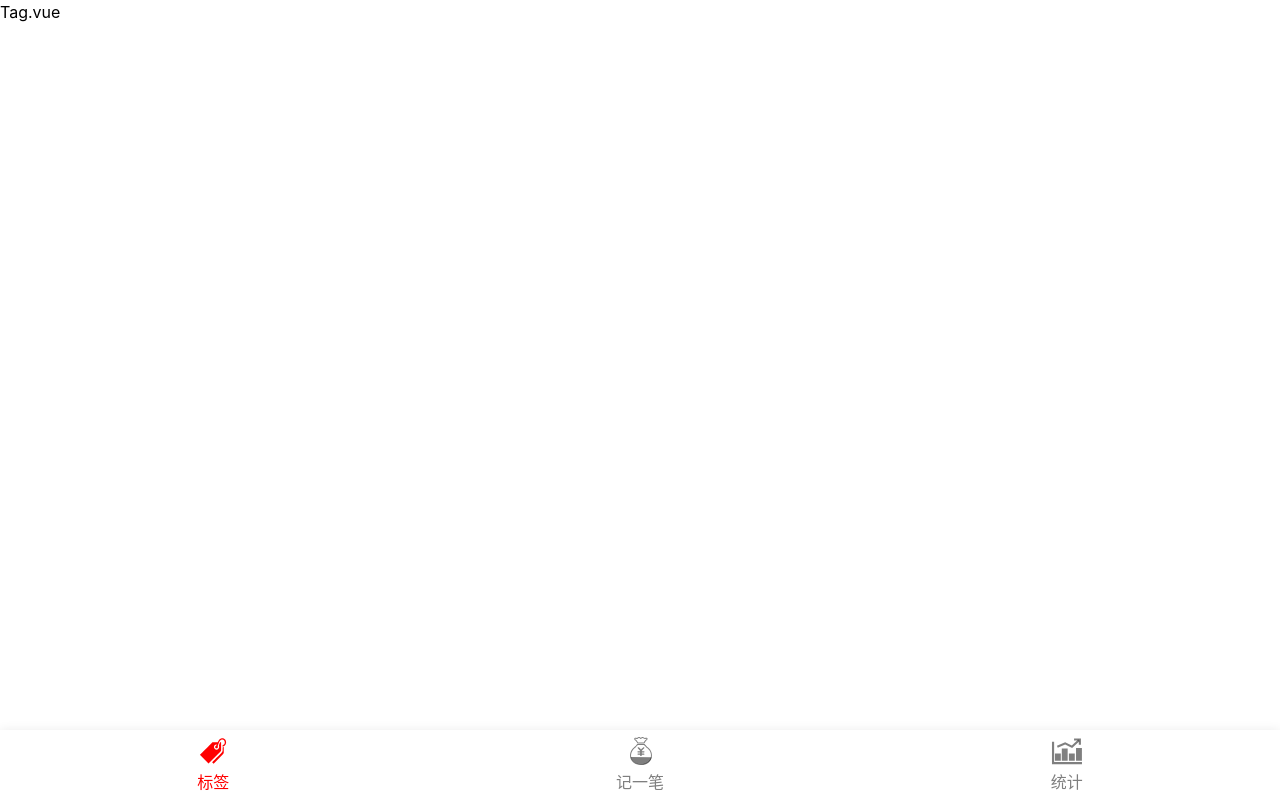
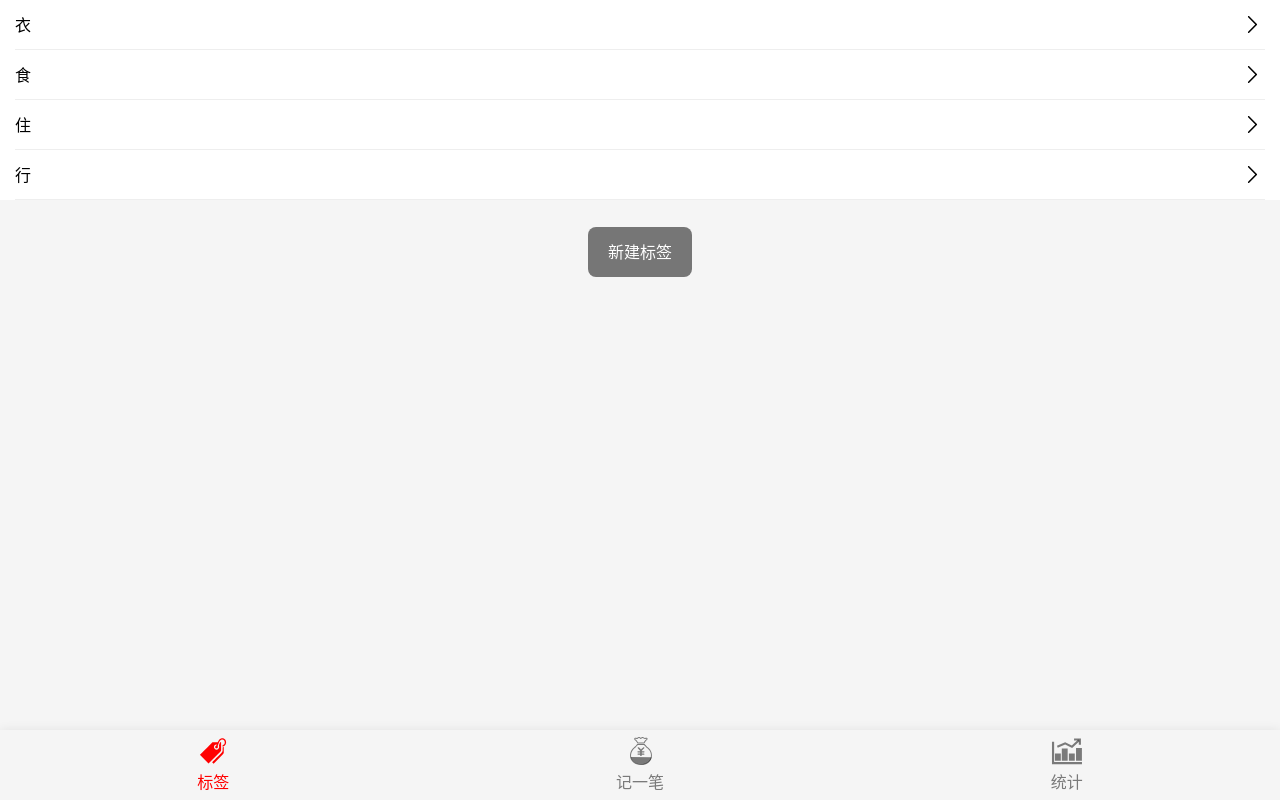
Before and after one commit to jiayouzhao/markmoney, a Vue app: page /#/tag in a window 1280 px wide. Built offline with nearby package versions, Linux system fonts and the light colour scheme.

Commit message:
标签页 初型

```diff
--- a/src/assets/style/reset.scss
+++ b/src/assets/style/reset.scss
@@ -15,3 +15,6 @@ input{
 ul{
     list-style:none;
 }
+body{
+    background:#F5F5F5;
+}
--- /dev/null
+++ b/src/tagsModel.ts
@@ -0,0 +1,21 @@
+
+const tagStroageName = "tagsList";
+
+const tags: TagsItem = {
+    data:[],
+    get(){
+        const tagsList = localStorage.getItem(tagStroageName);
+        tags.data = tagsList ? JSON.parse(tagsList) : ["衣","食","住","行"];
+        return tags.data;
+    },
+    create(name){
+        this.data.push(name);
+        this.save(this.data);
+    },
+    save(tags){
+        this.data = tags;
+        localStorage.setItem(tagStroageName,JSON.stringify(tags));
+    }
+}
+
+export default tags;
--- a/src/views/Tag.vue
+++ b/src/views/Tag.vue
@@ -1,16 +1,70 @@
 <template>
-    <Layout>
-        <p>Tag.vue</p>
+    <Layout >
+        <div class="tagWrapper">
+            <ul>
+                <li v-for="item in tags" :key="item">
+                    <span>{{item}}</span>
+                    <Icon class="rightIcon" name="right"></Icon>
+                </li>
+            </ul>
+            <div class="createBtnWrapper">
+                <span class="createBtn" @click="createTag">
+                    新建标签
+                </span>
+
+            </div>
+        </div>
     </Layout>
 </template>
 
-<script>
-export default {
+<script lang="ts">
+import Vue from "vue";
+import Component from 'vue-class-component';
+import tagsModel from "@/tagsModel";
 
+@Component
 
+export default class Tag extends Vue {
+    tags = tagsModel.get();
+    createTag(){
+        let name = window.prompt("请输入标签名");
+        if(name === null){return}
+        if(name.length === 0){
+            alert("标签名不能为空")
+            return
+        }
+        tagsModel.create(name);
+    }
 }
 </script>
 
-<style scoped>
+<style lang="scss" scoped>
+ul{
+    background:#fff;
+    padding:0 15px;
+    li{
+        display:flex;
+        font-size:16px;
+        justify-content:space-between;
+        align-items:center;
+        height:50px;
+        border-bottom:1px solid #eee;
+        .rightIcon{
+            width:25px;
+            height:25px;
+        }
+    }
+}
+.createBtnWrapper{
+    text-align:center;
+    margin-top:40px;
+    .createBtn{
+
+        background:#767676;
+        padding:15px 20px;
+        border-radius:8px;
+        color:#fff;
+    }
+}
 
 </style>
--- a/src/views/Writer.vue
+++ b/src/views/Writer.vue
@@ -13,10 +13,11 @@
 
 <script lang="ts">
 import Vue from 'vue';
-import InOut from "@/components/money/InOut.vue"
-import Notes from "@/components/money/Notes.vue"
-import Number from "@/components/money/Number.vue"
-import ShowTag from "@/components/money/ShowTag.vue"
+import InOut from "@/components/money/InOut.vue";
+import Notes from "@/components/money/Notes.vue";
+import Number from "@/components/money/Number.vue";
+import ShowTag from "@/components/money/ShowTag.vue";
+import tagsModel from '@/tagsModel';
 import Component from 'vue-class-component';
 
 @Component<Writer>({
@@ -25,16 +26,17 @@ import Component from 'vue-class-component';
     },
     watch:{
         tags(value){
-             this.recordList[0] = value;
+            //console.log(value);
+            tagsModel.save(value);
         }
     }
 })
 
 export default class Writer extends Vue{
     localRecord = localStorage.getItem("recordList");
-    tags = this.localRecord? JSON.parse(this.localRecord)[0] : ["衣","食","住","行"];
-    recordList= this.localRecord ? JSON.parse(this.localRecord) : [this.tags];
-    record:RecordItem = {
+    tags = tagsModel.get();
+    recordList= this.localRecord ? JSON.parse(this.localRecord) : [];
+    record = {
         selectedTags:[],
         notes:'',
         inout:"-",
--- a/tsconfig.json
+++ b/tsconfig.json
@@ -8,6 +8,7 @@
     "moduleResolution": "node",
     "skipLibCheck": true,
     "esModuleInterop": true,
+    "experimentalDecorators":true,
     "allowSyntheticDefaultImports": true,
     "sourceMap": true,
     "baseUrl": ".",
@@ -28,7 +29,7 @@
     ]
   },
   "include": [
-    "src/*.ts",
+    "src/*.d.ts",
     "src/**/*.ts",
     "src/**/*.tsx",
     "src/**/*.vue",
```
Also changed, not shown: src/custom.d.ts (+7 -0 lines), src/assets/icons/right.svg (added).
